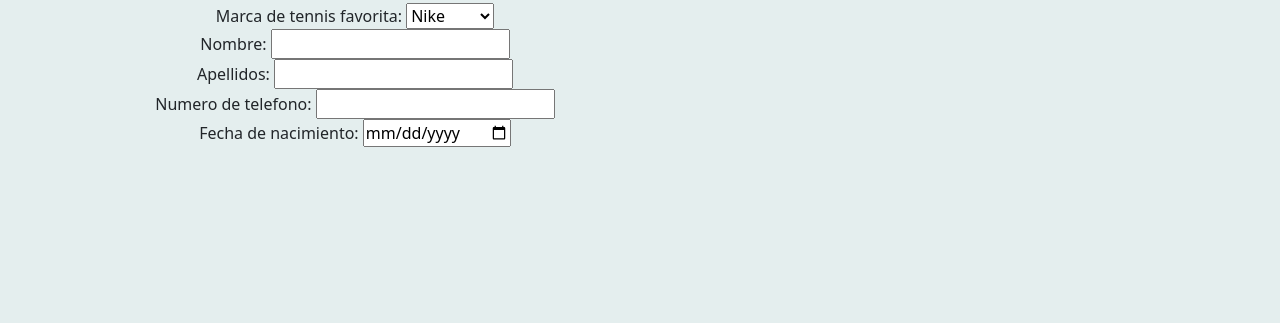
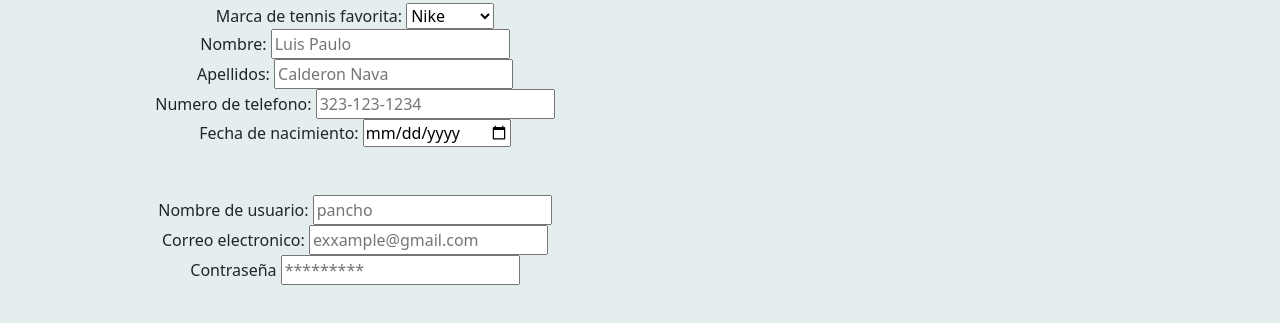
Before and after one commit to LuisCalderonNava/git3, a plain HTML site: page landingpage.html in a window 1280 px wide. Shown: the part 219-542 px from the top of the page. Drawn offline with nearby package versions, Linux system fonts and the light colour scheme.

Commit message:
se añadio los datos para el usuario

```diff
--- a/landingpage.html
+++ b/landingpage.html
@@ -43,16 +43,27 @@
             </select>
             <br>
             <label>Nombre: </label>
-            <input type="text" name="nombre" id="nombre" required>
+            <input type="text" name="nombre" id="nombre" required placeholder="Luis Paulo">
             <br>
             <label>Apellidos: </label>
-            <input type="text" name="apellidos" id="apellidos" required>
+            <input type="text" name="apellidos" id="apellidos" required placeholder="Calderon Nava">
             <br>
             <label>Numero de telefono: </label>
-            <input type="number" name="telefono" id="telefono" required>
+            <input type="text" name="telefono" id="telefono" required placeholder="323-123-1234">
             <br>
             <label>Fecha de nacimiento: </label>
-            <input type="date" name="fechan" id="fechan" required>
+            <input type="date" name="fechan" id="fechan" required placeholder="26/10/2001">
+            <br>
+            <br>
+            <br>
+            <label>Nombre de usuario: </label>
+            <input type="text" name="usuario" id="usuario" required placeholder="pancho">
+            <br>
+            <label>Correo electronico: </label>
+            <input type="text" name="email" id="email" required placeholder="exxample@gmail.com">
+            <br>
+            <label>Contraseña</label>
+            <input type="password" name="pass" id="pass" required placeholder="*********">
           </div>
           <div class="col">
             One of three columns
```
